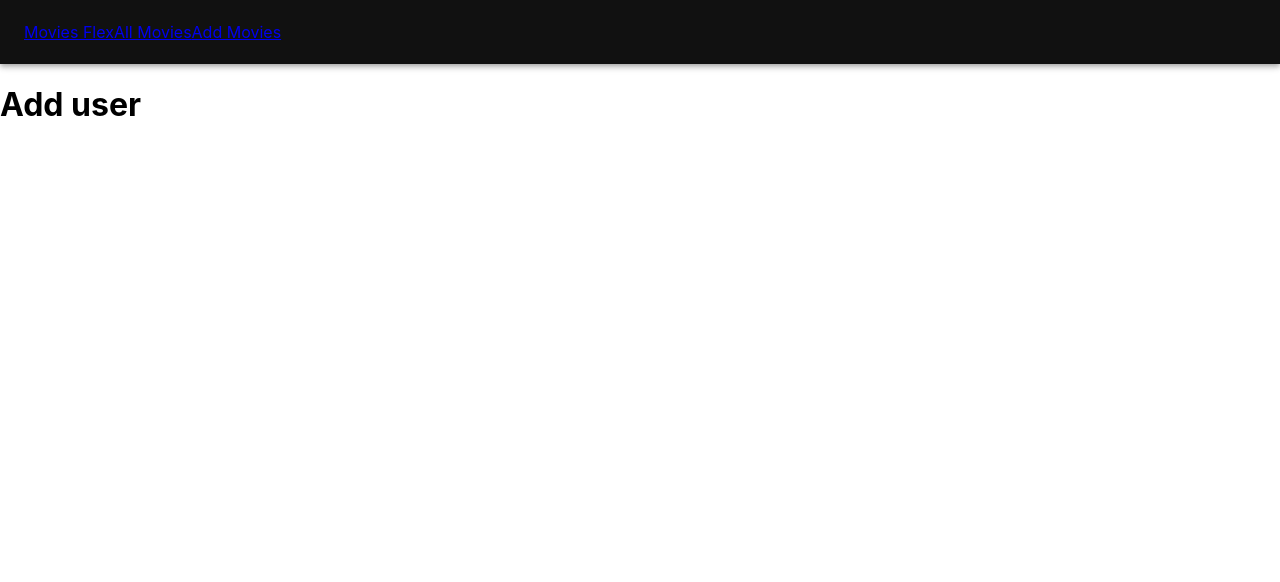
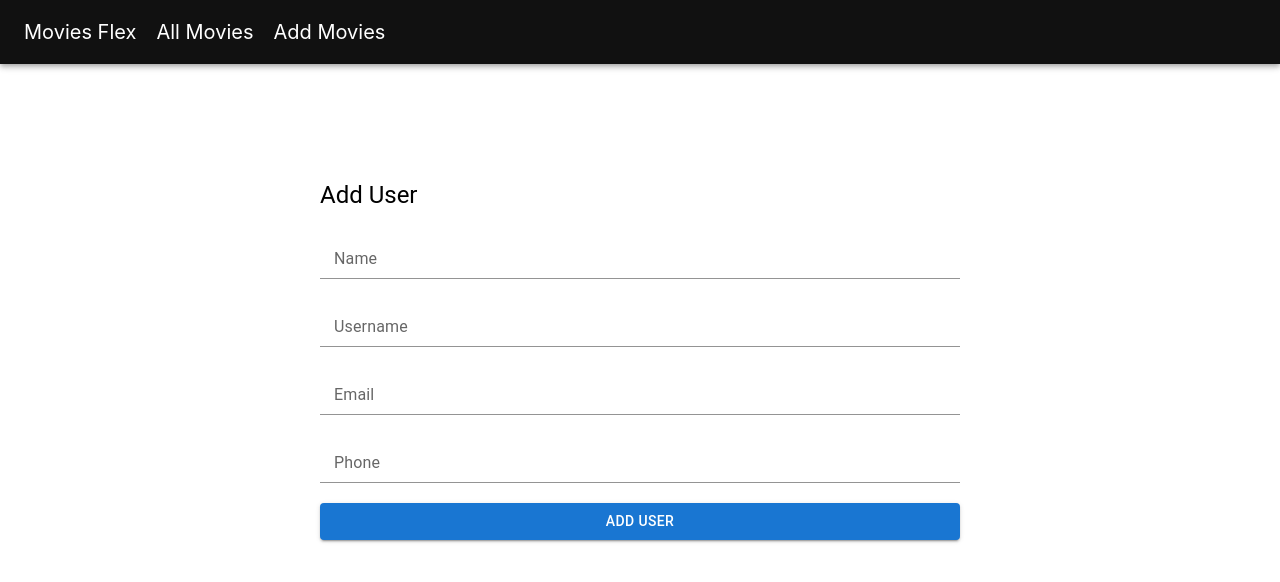
Before and after one commit to Dilbar-Ali/CrudApp, a React (Create React App) app in the folder crudapp/: page /add in a window 1280 px wide. Shown: the top 582 px of the page. Built offline with nearby package versions, Linux system fonts and the light colour scheme.

Commit message:
Web complete FrontEnd of Add portion

```diff
--- a/crudapp/src/components/AddUser.js
+++ b/crudapp/src/components/AddUser.js
@@ -1,11 +1,53 @@
-import React from 'react'
+import React from "react";
+
+// _______Here now we state useHooks _____
+
+import { FormControl, FormGroup, InputLabel ,Input ,Typography , Button, styled} from "@mui/material";
+
+
+const Container =styled(FormGroup)`
+
+width:50%;
+margin:9% auto 0 auto;
+
+ /* ______For child component handle through parent ___ */
+
+  & >div{
+    margin-top:20px;
+  }
+
+
+
+`
+
 
 const AddUser = () => {
   return (
-    <div>
-      <h1>Add user</h1>
-    </div>
-  )
-}
+    <Container>
 
-export default AddUser
+    <Typography variant="h5">Add User</Typography>
+      <FormControl>
+        <InputLabel>Name</InputLabel>
+        <Input/>
+      </FormControl>
+      <FormControl>
+        <InputLabel>Username</InputLabel>
+        <Input/>
+      </FormControl>
+      <FormControl>
+        <InputLabel>Email</InputLabel>
+        <Input/>
+      </FormControl>
+      <FormControl>
+        <InputLabel>Phone</InputLabel>
+        <Input/>
+      </FormControl>
+
+      <FormControl>
+      <Button variant="contained">Add User</Button>
+      </FormControl>
+    </Container>
+  );
+};
+
+export default AddUser;
--- a/crudapp/src/components/NavBar.js
+++ b/crudapp/src/components/NavBar.js
@@ -14,10 +14,11 @@ const Header=styled(AppBar)`
 background:#111111;
 `
 
-const Tab=styled(Typography)`
+const Tab=styled(NavLink)`
 font-size:20px;
 margin-right:20px;
-
+color:inherit;
+text-decoration:none;
 
 `
 const NavBar = () => {
@@ -25,9 +26,9 @@ const NavBar = () => {
 
      <Header position='static'>
         <Toolbar>
-            <NavLink to="/">Movies Flex</NavLink>
-            <NavLink to="/all">All Movies</NavLink>
-            <NavLink to="add">Add Movies</NavLink>
+            <Tab to="/">Movies Flex</Tab>
+            <Tab to="/all">All Movies</Tab>
+            <Tab to="add">Add Movies</Tab>
         </Toolbar>
      </Header>
 
```
